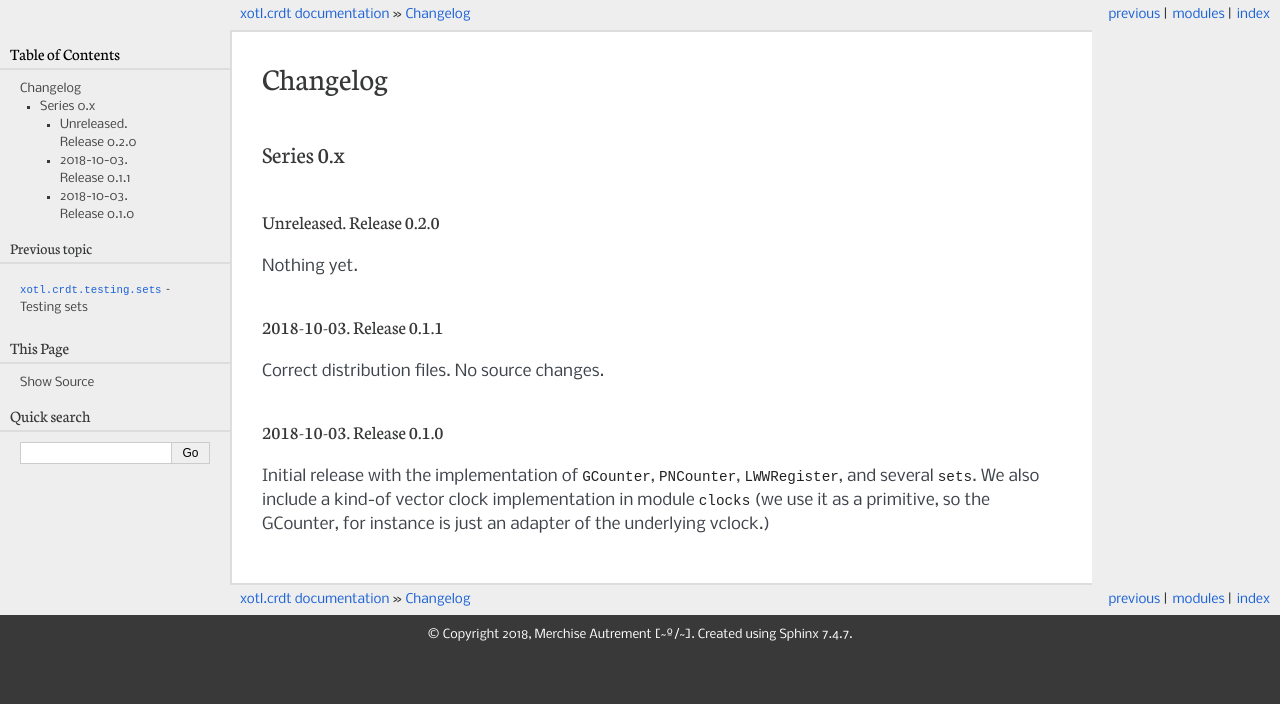
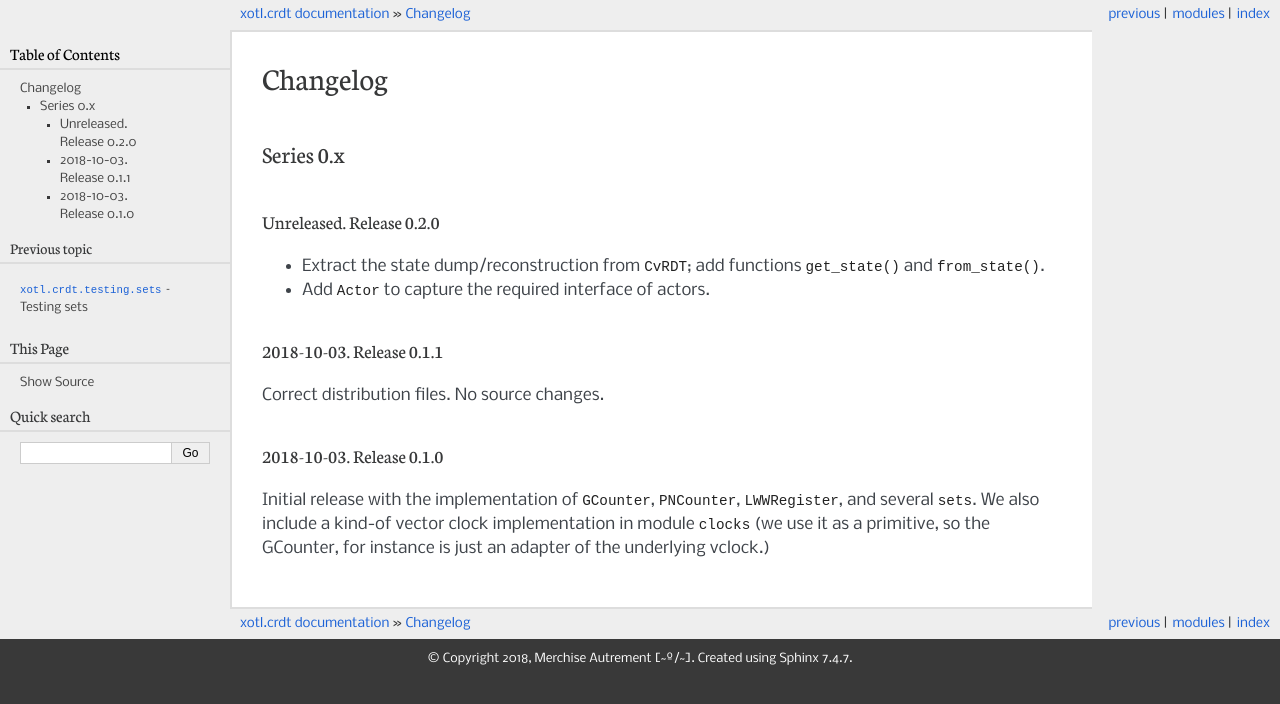
Before and after one commit to merchise/xotl.crdt, a Sphinx documentation site: the page built from docs/source/history.rst, in a window 1280 px wide. Shown: the top 704 px of the page. Built offline with Sphinx 7.4.7, drawn with Linux system fonts in a browser that asks for light colours.

Commit message:
Log latest changes.

```diff
--- a/docs/source/history.rst
+++ b/docs/source/history.rst
@@ -8,7 +8,12 @@ Series 0.x
 Unreleased.  Release 0.2.0
 --------------------------
 
-Nothing yet.
+- Extract the state dump/reconstruction from `~xotl.crdt.base.CvRDT`:class:;
+  add functions `~xotl.crdt.base.get_state`:func: and
+  `~xotl.crdt.base.from_state`:func:.
+
+- Add `~xotl.crdt.base.Actor`:class: to capture the required interface of
+  actors.
 
 
 2018-10-03.  Release 0.1.1
```
